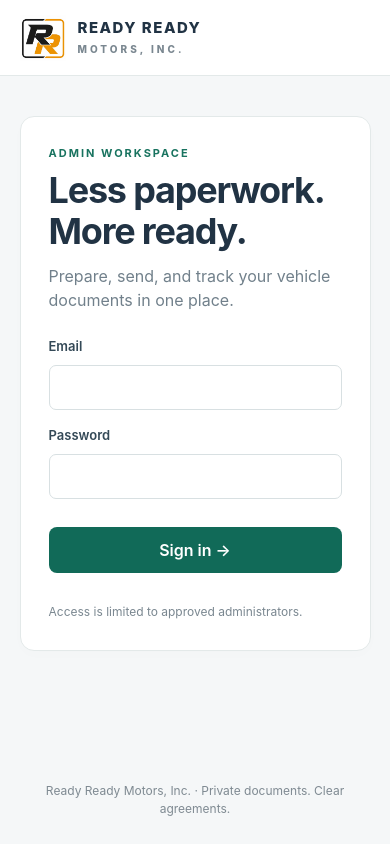
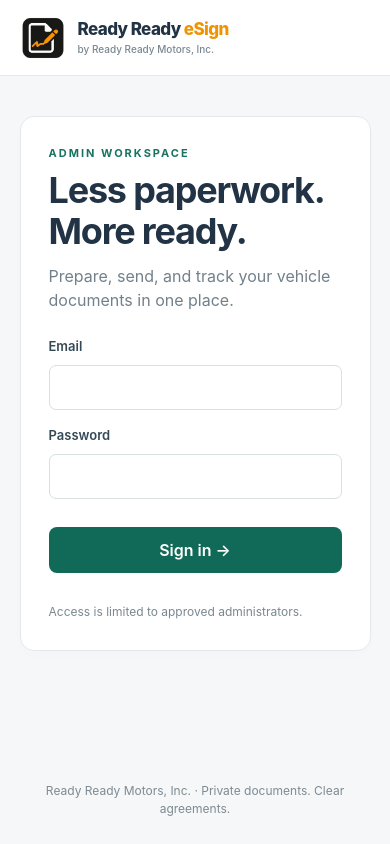
Before and after one commit to readyreadymotors9999/esign, a React (Vite) app: page / in a window 390 px wide. Built offline with nearby package versions, Linux system fonts and the light colour scheme; no server answers.

Commit message:
Apply approved Ready Ready eSign branding

```diff
--- a/index.html
+++ b/index.html
@@ -4,8 +4,8 @@
     <meta charset="UTF-8" />
     <meta name="viewport" content="width=device-width,initial-scale=1" />
     <meta name="referrer" content="no-referrer" />
-    <link rel="icon" type="image/jpeg" href="%BASE_URL%r_logo.jpg?v=2" />
-    <title>Ready Ready Motors | eSign</title>
+    <link rel="icon" type="image/png" href="%BASE_URL%esign-icon.png?v=1" />
+    <title>Ready Ready eSign</title>
   </head>
   <body>
     <div id="root"></div>
--- a/src/main.tsx
+++ b/src/main.tsx
@@ -28,13 +28,14 @@ function App() {
         <a href="#" className="brand">
           <img
             className="brand-logo"
-            src={`${import.meta.env.BASE_URL}r_logo.jpg`}
-            alt="Ready Ready Motors company logo"
+            src={`${import.meta.env.BASE_URL}esign-icon.png`}
+            alt="Ready Ready eSign logo"
             width={54}
             height={54}
           />
-          <span>
-            READY READY<small>MOTORS, INC.</small>
+          <span className="brand-wordmark">
+            Ready Ready <span className="brand-product">eSign</span>
+            <small>by Ready Ready Motors, Inc.</small>
           </span>
         </a>
         <span className="header-note">Secure electronic signatures</span>
--- a/src/style.css
+++ b/src/style.css
@@ -776,3 +776,46 @@ main {
     height: 46px;
   }
 }
+.brand-wordmark {
+  font-size: 21px;
+  letter-spacing: -0.6px;
+  font-weight: 800;
+  white-space: nowrap;
+}
+.brand-product {
+  color: #ef9400;
+}
+.brand .brand-wordmark small {
+  font-size: 10px;
+  font-weight: 500;
+  letter-spacing: 0;
+  color: #7a8790;
+  margin-top: 6px;
+}
+@media (max-width: 700px) {
+  .brand-wordmark {
+    font-size: 17px;
+  }
+}
+@media (max-width: 380px) {
+  header {
+    gap: 8px;
+  }
+  .brand {
+    gap: 8px;
+  }
+  .brand-logo {
+    width: 40px;
+    height: 40px;
+  }
+  .brand-wordmark {
+    font-size: 15px;
+  }
+  .brand .brand-wordmark small {
+    font-size: 9px;
+  }
+  header > button {
+    font-size: 12px;
+    padding: 8px 10px;
+  }
+}
```
Also changed, not shown: public/esign-icon.png (added), 1 other file (tests, documents, lock files or other folders).
